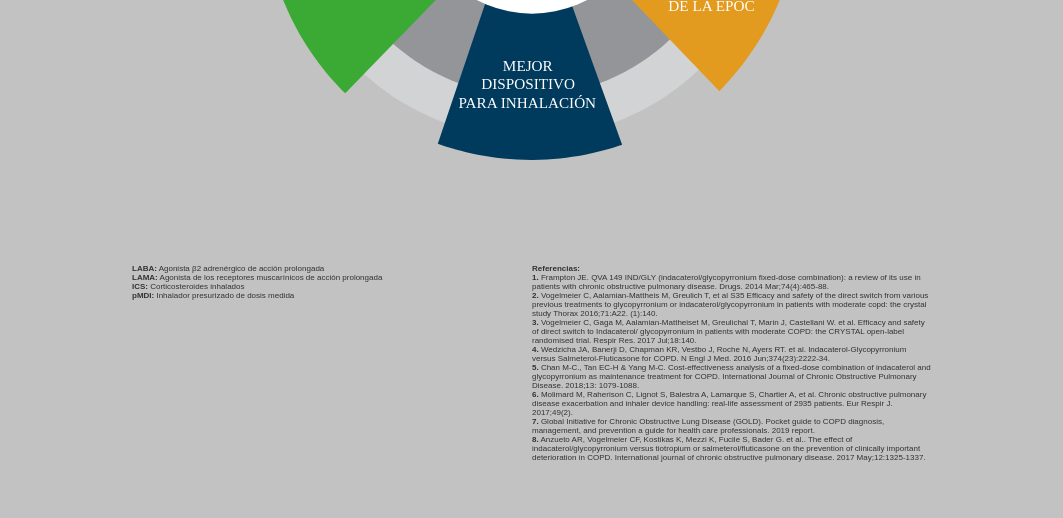
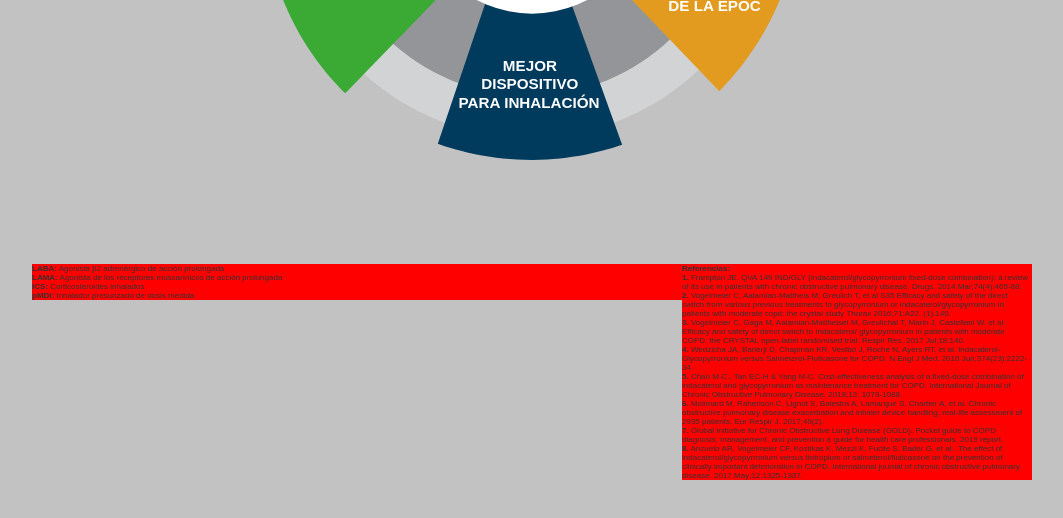
Before and after one commit to devtin/rueda, a website: page index.html in a window 1280 px wide. Shown: the part 560-1078 px from the top of the page, without its empty margins (108-1171 px from the left). Drawn offline with Linux system fonts and the light colour scheme.

Commit message:
references update

```diff
--- a/index.html
+++ b/index.html
@@ -90,13 +90,13 @@
         </div>
     </div>
     <div class="references">
-        <div class="reference">
+        <div class="reference ref1">
             <b>LABA:</b> Agonista β2 adrenérgico de acción prolongada <br>
             <b>LAMA:</b> Agonista de los receptores muscarínicos de acción prolongada <br>
             <b>ICS:</b> Corticosteroides inhalados <br>
             <b>pMDI:</b> Inhalador presurizado de dosis medida <br>
         </div>
-        <div class="reference">
+        <div class="reference ref2">
             <b>Referencias:</b><br>
             <b>1.</b> Frampton JE. QVA 149 IND/GLY (indacaterol/glycopyrronium fixed-dose combination): a review of its
             use
--- a/style.scss
+++ b/style.scss
@@ -219,13 +219,27 @@ svg {
   font-size: .5em;
   color: #333;
   margin-top: -400px;
-  max-width: 800px;
+  max-width: 1000px;
   margin-left: auto;
   margin-right: auto;
+  background-color: red;
 
-  .reference {
-    width: 50%;
-    box-sizing: border-box;
+  .ref1 {
+    background-color:red;
+    width: 65%;
+    float: left;
+
+    @media screen and (max-width: 512px) {
+      float: none;
+      width: 100%;
+      padding: 20px;
+    }
+  }
+
+  .ref2 {
+    background-color:red;
+    width: 35%;
+    // box-sizing: border-box;
     // padding: 20px 120px;
     float: left;
 
```
Also changed, not shown: style.css.
